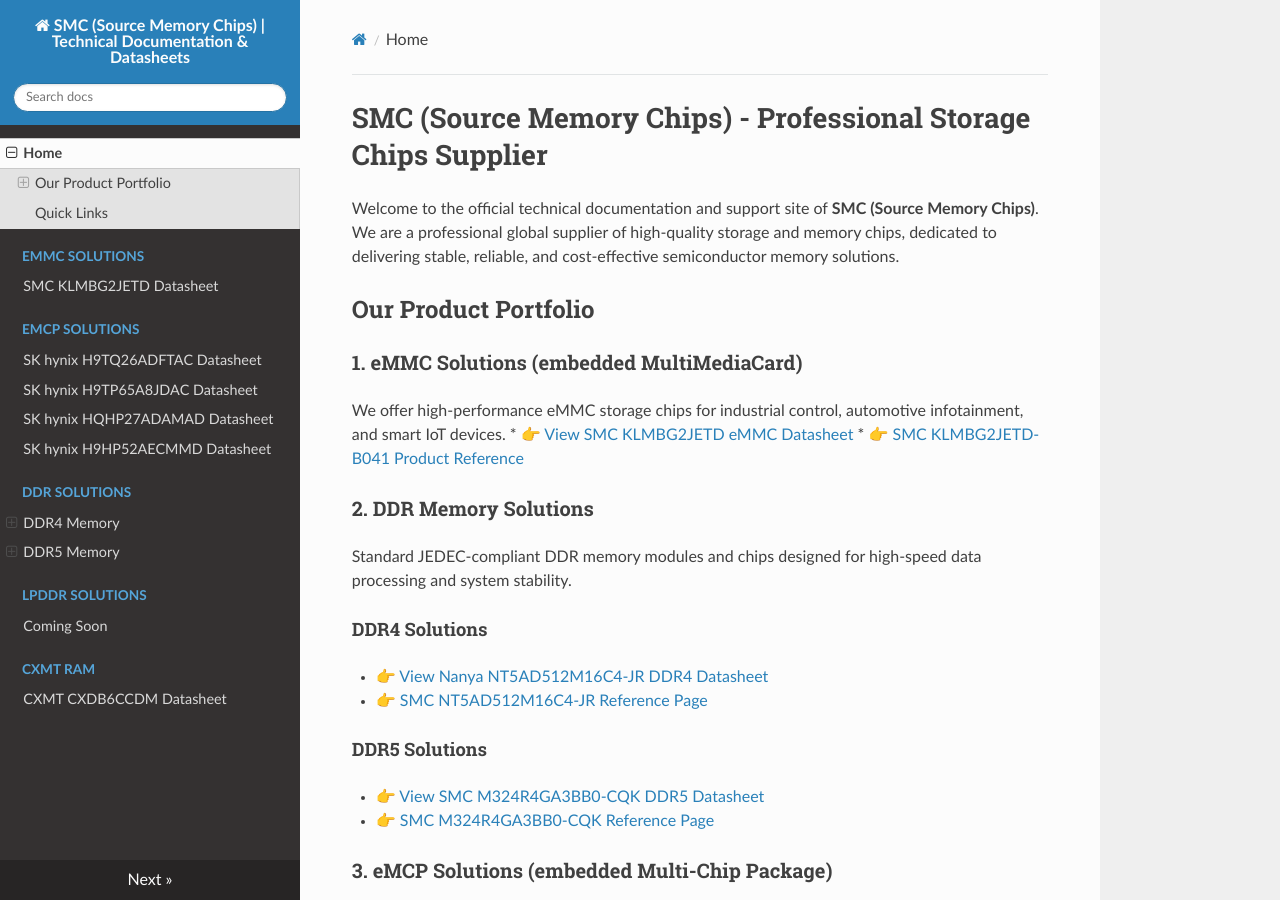
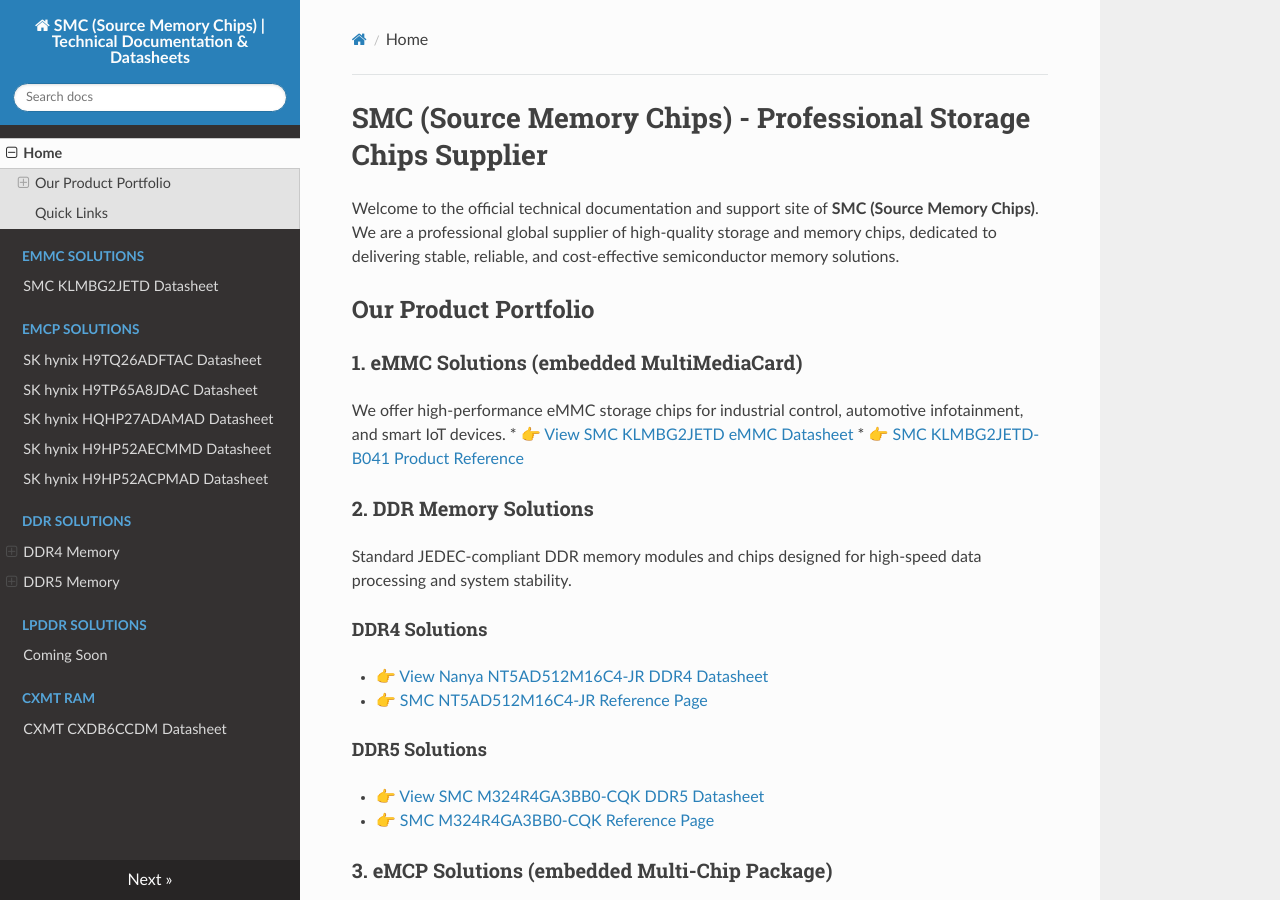
Before and after one commit to fionnulajr5x/smc-storage-chips-datasheets, an MkDocs documentation site: the page built from docs/index.md, in a window 1280 px wide and 900 px high. Built offline with MkDocs 1.6.1, drawn with Linux system fonts in a browser that asks for light colours; nearby versions of some CDN libraries.

Commit message:
Update mkdocs.yml

```diff
--- a/mkdocs.yml
+++ b/mkdocs.yml
@@ -10,6 +10,7 @@ nav:
     - SK hynix H9TP65A8JDAC Datasheet: emcp/h9tp65a8jdac.md
     - SK hynix HQHP27ADAMAD Datasheet: emcp/hqhp27adamad.md
     - SK hynix H9HP52AECMMD Datasheet: emcp/h9hp52aecmmd.md
+    - SK hynix H9HP52ACPMAD Datasheet: emcp/h9hp52acpmad.md
   - DDR Solutions:
     - DDR4 Memory:
       - Nanya NT5AD512M16C4-JR Datasheet: ddr/ddr4/nt5ad512m16c4-jr.md
```
